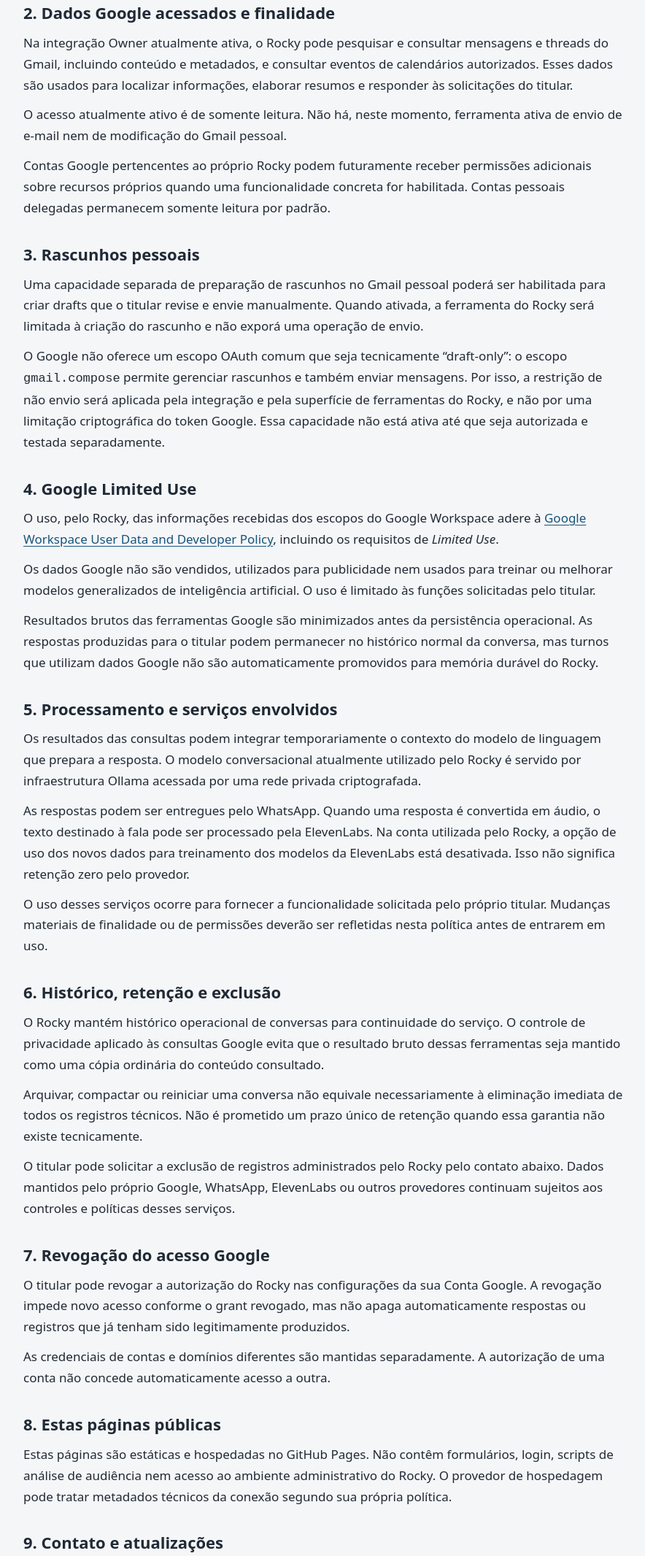
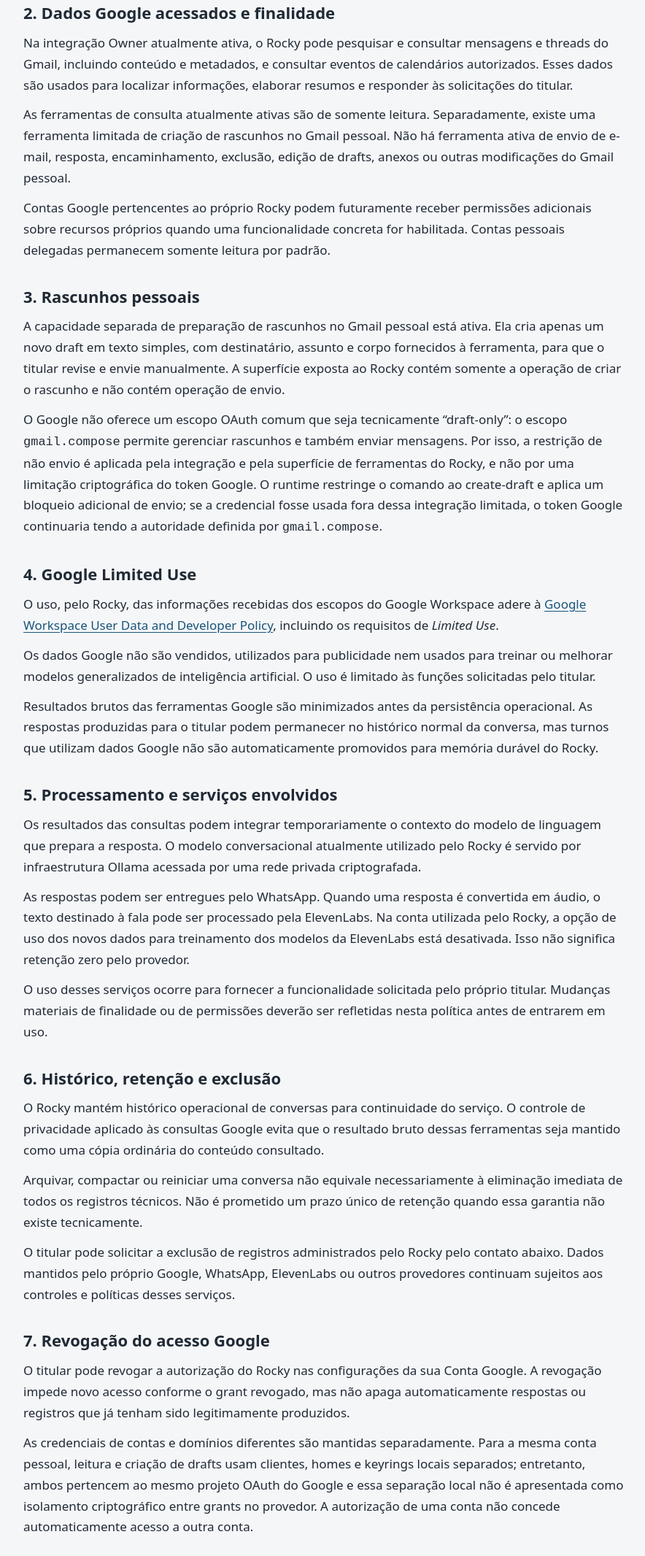
Before and after one commit to hrdeabreu/privacy-policy, a website: page rocky/privacy.html in a window 1280 px wide. Shown: the part 548-2680 px from the top of the page at 73% size, without its empty margins (196-1080 px from the left). Drawn offline with Linux system fonts and the light colour scheme.

Commit message:
Reflect active bounded Personal Gmail draft capability (#2)
Update Rocky app/privacy pages to reflect active bounded personal Gmail draft creation, no exposed send/update/delete/reply/attachment operations, underlying gmail.compose residual authority, and same-project local-vs-provider boundary.

```diff
--- a/rocky/privacy.html
+++ b/rocky/privacy.html
@@ -27,14 +27,14 @@
 <section aria-labelledby="dados">
 <h2 id="dados">2. Dados Google acessados e finalidade</h2>
 <p>Na integração Owner atualmente ativa, o Rocky pode pesquisar e consultar mensagens e threads do Gmail, incluindo conteúdo e metadados, e consultar eventos de calendários autorizados. Esses dados são usados para localizar informações, elaborar resumos e responder às solicitações do titular.</p>
-<p>O acesso atualmente ativo é de somente leitura. Não há, neste momento, ferramenta ativa de envio de e-mail nem de modificação do Gmail pessoal.</p>
+<p>As ferramentas de consulta atualmente ativas são de somente leitura. Separadamente, existe uma ferramenta limitada de criação de rascunhos no Gmail pessoal. Não há ferramenta ativa de envio de e-mail, resposta, encaminhamento, exclusão, edição de drafts, anexos ou outras modificações do Gmail pessoal.</p>
 <p>Contas Google pertencentes ao próprio Rocky podem futuramente receber permissões adicionais sobre recursos próprios quando uma funcionalidade concreta for habilitada. Contas pessoais delegadas permanecem somente leitura por padrão.</p>
 </section>
 
 <section aria-labelledby="drafts">
 <h2 id="drafts">3. Rascunhos pessoais</h2>
-<p>Uma capacidade separada de preparação de rascunhos no Gmail pessoal poderá ser habilitada para criar drafts que o titular revise e envie manualmente. Quando ativada, a ferramenta do Rocky será limitada à criação do rascunho e não exporá uma operação de envio.</p>
-<p>O Google não oferece um escopo OAuth comum que seja tecnicamente “draft-only”: o escopo <code>gmail.compose</code> permite gerenciar rascunhos e também enviar mensagens. Por isso, a restrição de não envio será aplicada pela integração e pela superfície de ferramentas do Rocky, e não por uma limitação criptográfica do token Google. Essa capacidade não está ativa até que seja autorizada e testada separadamente.</p>
+<p>A capacidade separada de preparação de rascunhos no Gmail pessoal está ativa. Ela cria apenas um novo draft em texto simples, com destinatário, assunto e corpo fornecidos à ferramenta, para que o titular revise e envie manualmente. A superfície exposta ao Rocky contém somente a operação de criar o rascunho e não contém operação de envio.</p>
+<p>O Google não oferece um escopo OAuth comum que seja tecnicamente “draft-only”: o escopo <code>gmail.compose</code> permite gerenciar rascunhos e também enviar mensagens. Por isso, a restrição de não envio é aplicada pela integração e pela superfície de ferramentas do Rocky, e não por uma limitação criptográfica do token Google. O runtime restringe o comando ao create-draft e aplica um bloqueio adicional de envio; se a credencial fosse usada fora dessa integração limitada, o token Google continuaria tendo a autoridade definida por <code>gmail.compose</code>.</p>
 </section>
 
 <section aria-labelledby="limited">
@@ -61,7 +61,7 @@
 <section aria-labelledby="revogacao">
 <h2 id="revogacao">7. Revogação do acesso Google</h2>
 <p>O titular pode revogar a autorização do Rocky nas configurações da sua Conta Google. A revogação impede novo acesso conforme o grant revogado, mas não apaga automaticamente respostas ou registros que já tenham sido legitimamente produzidos.</p>
-<p>As credenciais de contas e domínios diferentes são mantidas separadamente. A autorização de uma conta não concede automaticamente acesso a outra.</p>
+<p>As credenciais de contas e domínios diferentes são mantidas separadamente. Para a mesma conta pessoal, leitura e criação de drafts usam clientes, homes e keyrings locais separados; entretanto, ambos pertencem ao mesmo projeto OAuth do Google e essa separação local não é apresentada como isolamento criptográfico entre grants no provedor. A autorização de uma conta não concede automaticamente acesso a outra conta.</p>
 </section>
 
 <section aria-labelledby="site">
@@ -77,7 +77,7 @@
 
 <footer>
 <p><a href="index.html">Voltar às informações do Rocky</a></p>
-<p>Atualizado em 20 de setembro de 2026.</p>
+<p>Atualizado em 21 de setembro de 2026.</p>
 </footer>
 </main>
 </body>
```
Also changed, not shown: rocky/index.html (+3 -3 lines).
